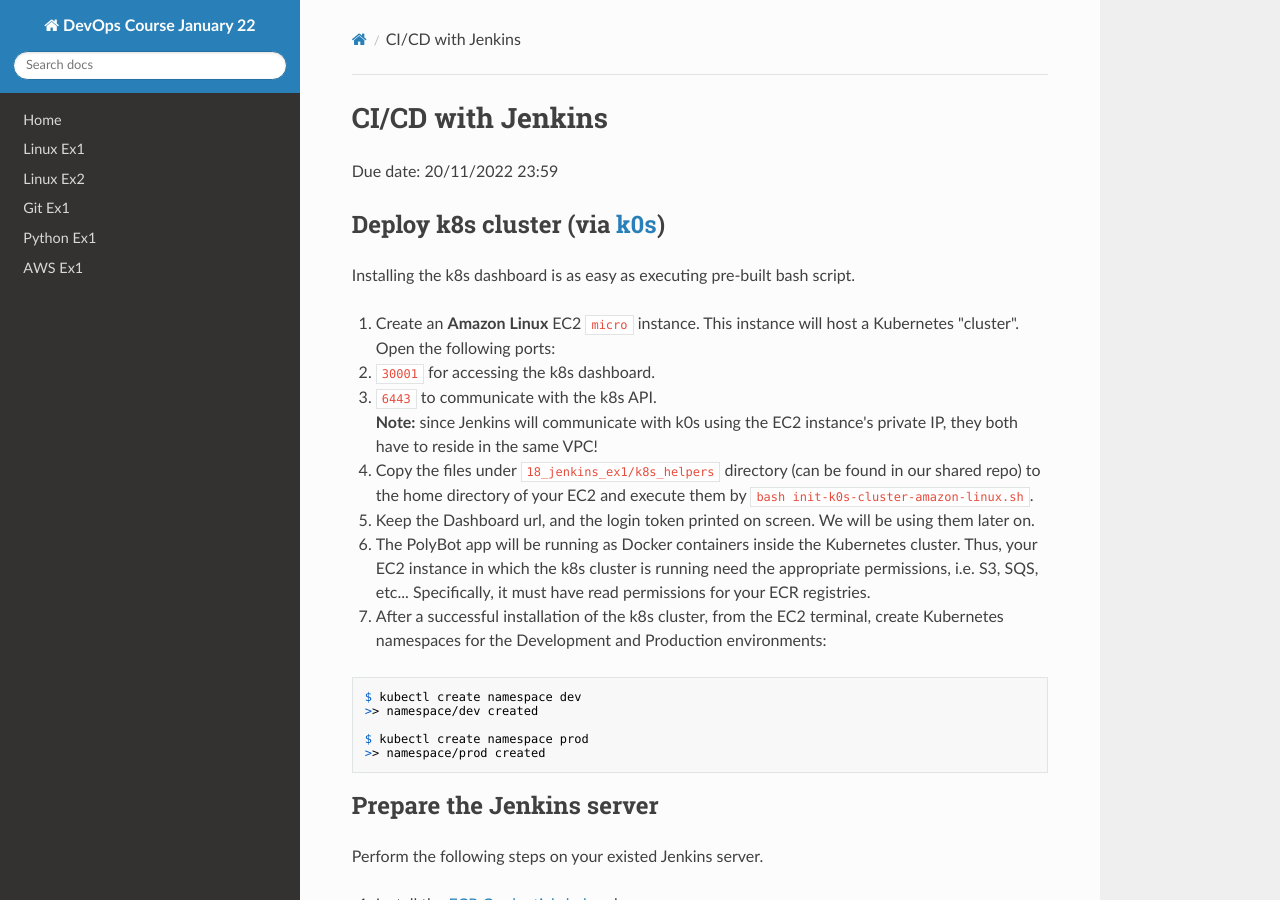
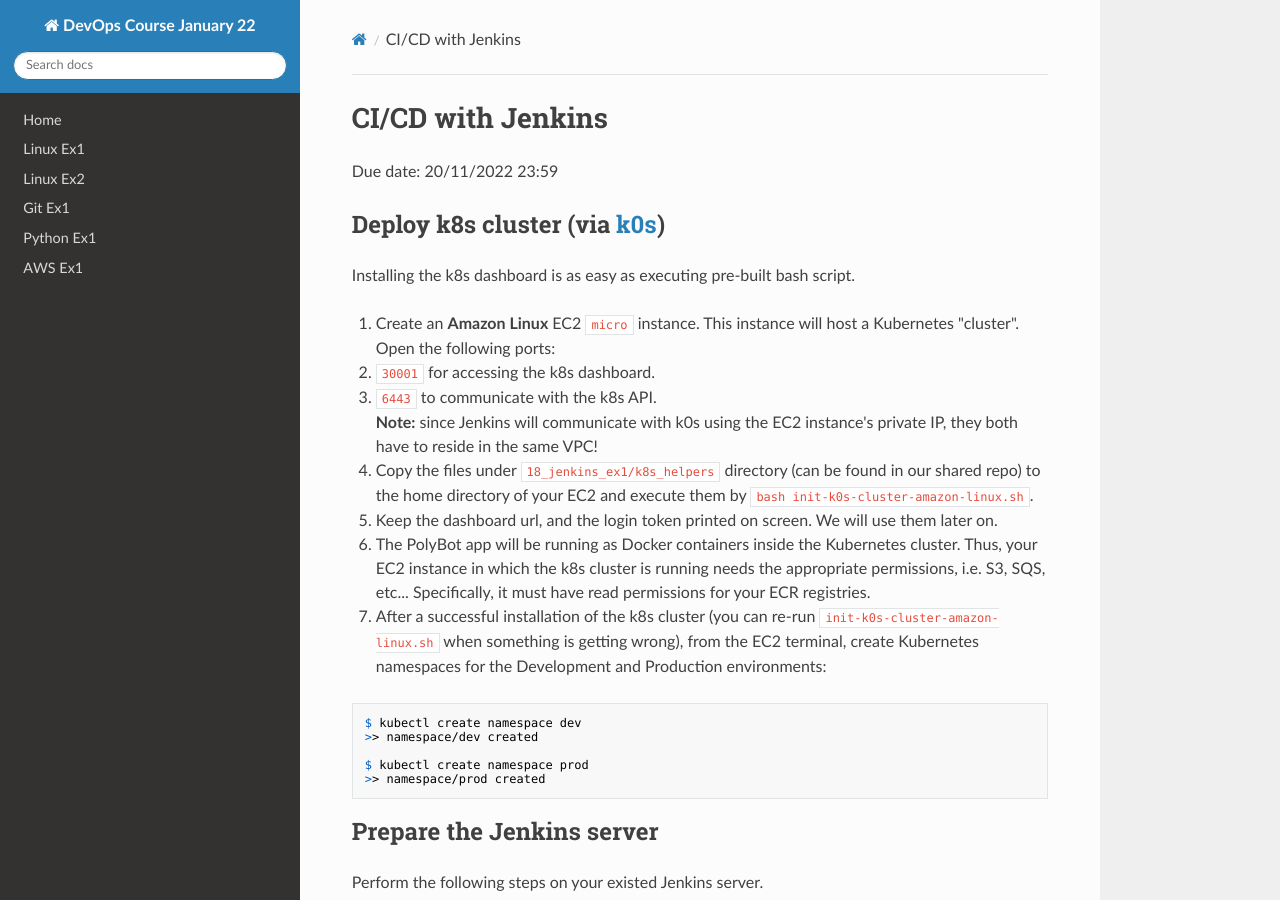
Before and after one commit to alonitac/DevOpsJan22, an MkDocs documentation site: the page built from docs/jenkins_ex1.md, in a window 1280 px wide and 900 px high. Built offline with MkDocs 1.6.1, drawn with Linux system fonts in a browser that asks for light colours; nearby versions of some CDN libraries.

Commit message:
tiny fixes

````diff
--- a/docs/jenkins_ex1.md
+++ b/docs/jenkins_ex1.md
@@ -12,9 +12,9 @@
    - `6443` to communicate with the k8s API.
    **Note:** since Jenkins will communicate with k0s using the EC2 instance's private IP, they both have to reside in the same VPC!
 2. Copy the files under `18_jenkins_ex1/k8s_helpers` directory (can be found in our shared repo) to the home directory of your EC2 and execute them by `bash init-k0s-cluster-amazon-linux.sh`.
-3. Keep the Dashboard url, and the login token printed on screen. We will be using them later on.
-4. The PolyBot app will be running as Docker containers inside the Kubernetes cluster. Thus, your EC2 instance in which the k8s cluster is running need the appropriate permissions, i.e. S3, SQS, etc... Specifically, it must have read permissions for your ECR registries.
-5. After a successful installation of the k8s cluster, from the EC2 terminal, create Kubernetes namespaces for the Development and Production environments:
+3. Keep the dashboard url, and the login token printed on screen. We will use them later on.
+4. The PolyBot app will be running as Docker containers inside the Kubernetes cluster. Thus, your EC2 instance in which the k8s cluster is running needs the appropriate permissions, i.e. S3, SQS, etc... Specifically, it must have read permissions for your ECR registries.
+5. After a successful installation of the k8s cluster (you can re-run `init-k0s-cluster-amazon-linux.sh` when something is getting wrong), from the EC2 terminal, create Kubernetes namespaces for the Development and Production environments:
 ```shell
 $ kubectl create namespace dev
 >> namespace/dev created
````
Also changed, not shown: docs/aws_ex2.md (deleted, +0 -23 lines).
